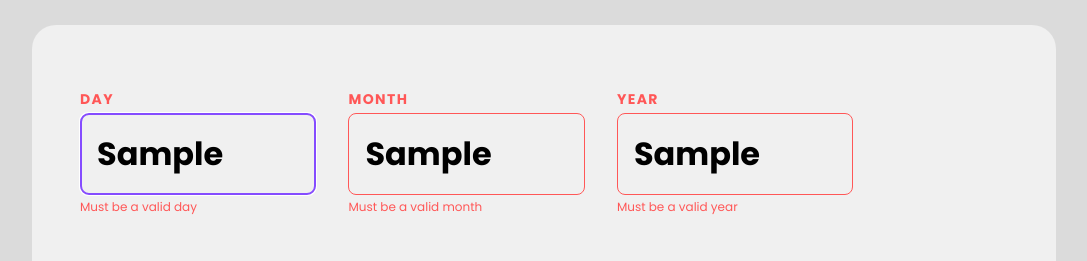
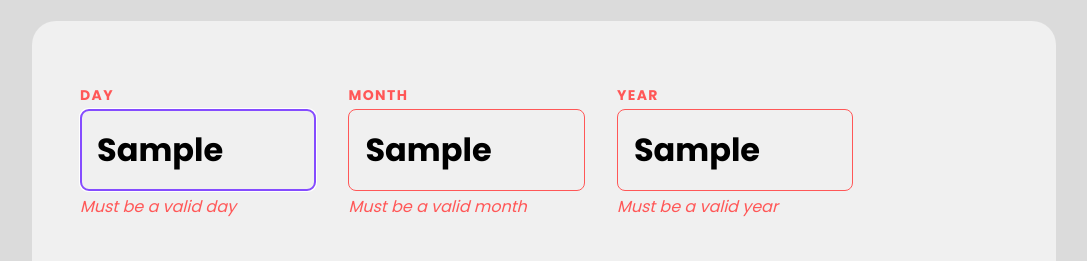
Before and after one commit to stay-js/fm-age-calculator, a Next.js app: page / in a window 1280 px wide. Both pictures are taken after typing "Sample", "Sample", "Sample" into the empty fields and a click on the button 1064 px from the left and 293 px from the top of the page. Shown: the top 261 px of the page, without its empty margins (96-1183 px from the left). Built offline with nearby package versions, Linux system fonts and the light colour scheme.

Commit message:
fix validation && error messages

```diff
--- a/src/components/age-calculator.tsx
+++ b/src/components/age-calculator.tsx
@@ -32,13 +32,10 @@ export const formSchema = z
     year: z
       .string()
       .min(1, { message: 'This field is required' })
-      .refine(
-        (value) => {
-          const year = Number(value);
-          return year > 0 && year <= new Date().getFullYear();
-        },
-        { message: 'Must be a valid year' },
-      ),
+      .refine((value) => Number(value) > 0, { message: 'Must be a valid year' })
+      .refine((value) => Number(value) <= new Date().getFullYear(), {
+        message: 'Must be in the past',
+      }),
   })
   .refine(
     (data) => {
@@ -57,6 +54,13 @@ export const formSchema = z
       return day <= 28;
     },
     { message: 'Must be a valid date' },
+  )
+  .refine(
+    ({ day, month, year }) => {
+      const birthDate = new Date(`${year}-${month}-${day}`);
+      return birthDate < new Date();
+    },
+    { message: 'Must be in the past' },
   );
 
 type FormSchema = z.infer<typeof formSchema>;
@@ -110,7 +114,7 @@ export const AgeCalculator = () => {
   return (
     <div className="bg-off-white flex max-w-5xl flex-col gap-12 rounded-3xl rounded-br-[10rem] p-6 py-16 lg:px-12">
       <form onSubmit={handleSubmit(onSubmit)} className="flex flex-col gap-12">
-        <div className="grid grid-cols-3 gap-4 lg:w-10/12 lg:gap-8">
+        <div className="grid grid-cols-3 gap-x-4 gap-y-1 lg:w-10/12 lg:gap-x-8">
           <Input
             label="Day"
             placeholder="DD"
@@ -135,7 +139,7 @@ export const AgeCalculator = () => {
             {...register('year')}
           />
 
-          {errors.root && <span className="text-light-red text-xs">{errors.root.message}</span>}
+          {errors.root && <span className="text-light-red italic">{errors.root.message}</span>}
         </div>
 
         <div className="relative isolate flex justify-center lg:justify-end">
--- a/src/components/input.tsx
+++ b/src/components/input.tsx
@@ -36,7 +36,7 @@ export const Input = forwardRef<HTMLInputElement, Props>(
           {...props}
         />
 
-        {error && <span className="text-light-red text-xs">{error}</span>}
+        {error && <span className="text-light-red italic">{error}</span>}
       </div>
     );
   },
```
